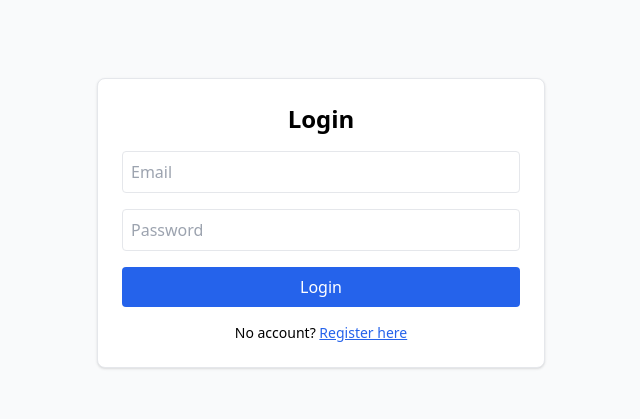
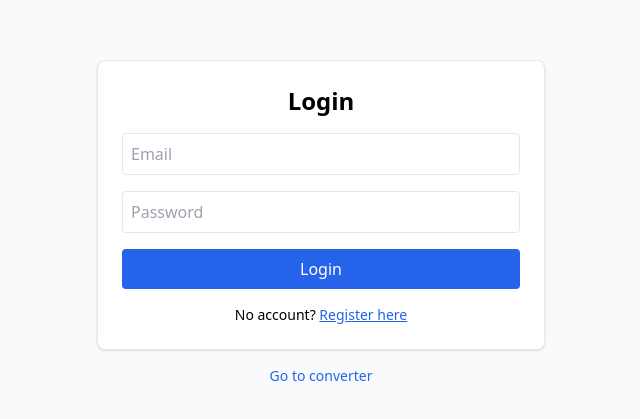
Before and after one commit to HansaHH/unit-converter-application-devops-assignment, a React (Vite) app in the folder frontend/: page /auth in a window 1280 px wide. Shown: the part 197-616 px from the top of the page, without its empty margins (319-959 px from the left). Built offline with nearby package versions, Linux system fonts and the light colour scheme; no server answers.

Commit message:
refactor: restructure AuthPage layout to include navigation link

```diff
--- a/frontend/src/pages/Auth.jsx
+++ b/frontend/src/pages/Auth.jsx
@@ -1,11 +1,19 @@
 // pages/Auth.jsx
 // Simple wrapper page for authentication form.
+import { Link } from 'react-router-dom';
 import AuthForm from '../components/AuthForm';
 
 export default function AuthPage() {
   return (
     <div className="min-h-screen flex items-center justify-center bg-gray-50">
-      <AuthForm />
+      <div className="w-full">
+        <AuthForm />
+        <div className="mt-4 text-center text-sm">
+          <Link to="/" className="text-blue-600 hover:underline">
+            Go to converter
+          </Link>
+        </div>
+      </div>
     </div>
   );
 }
```
